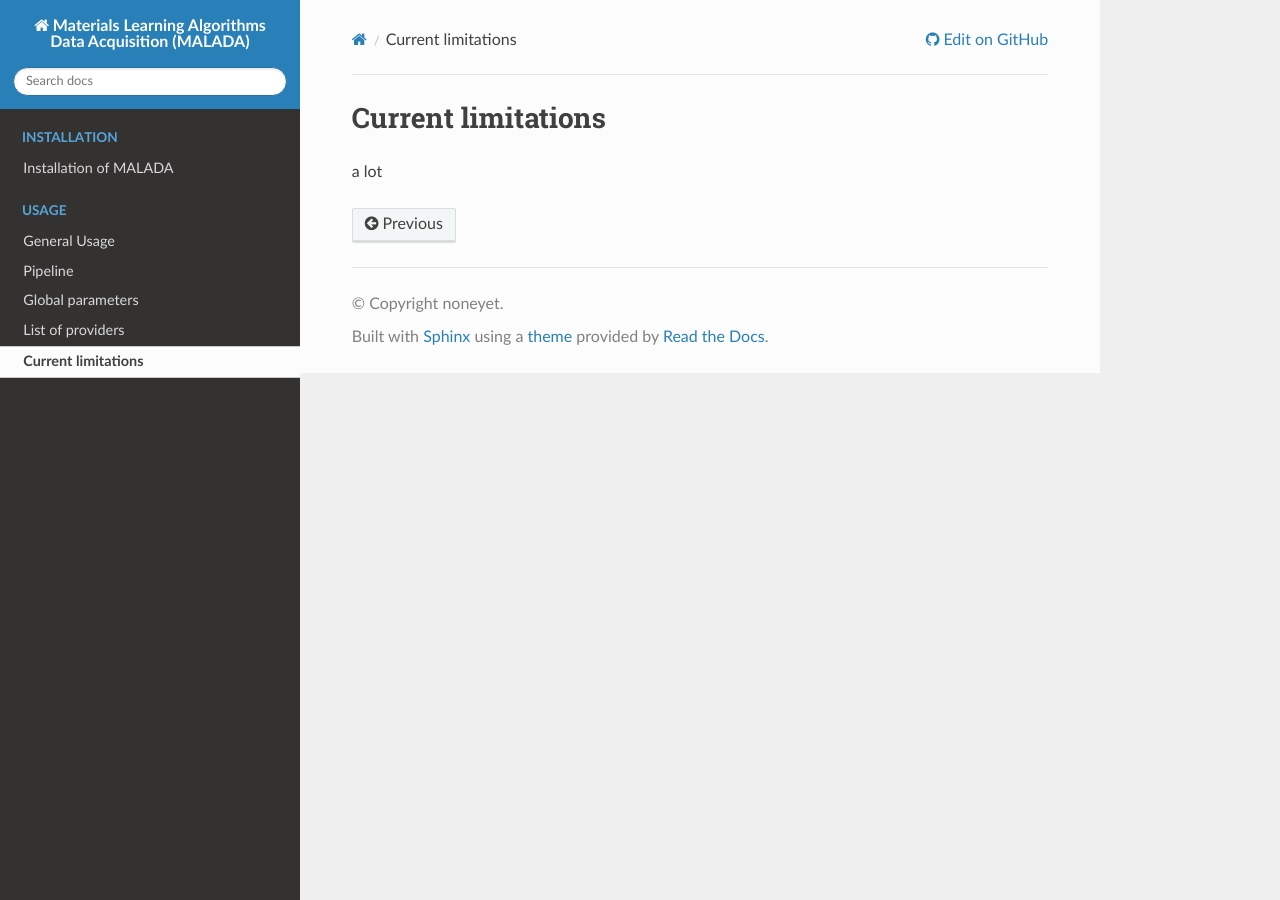
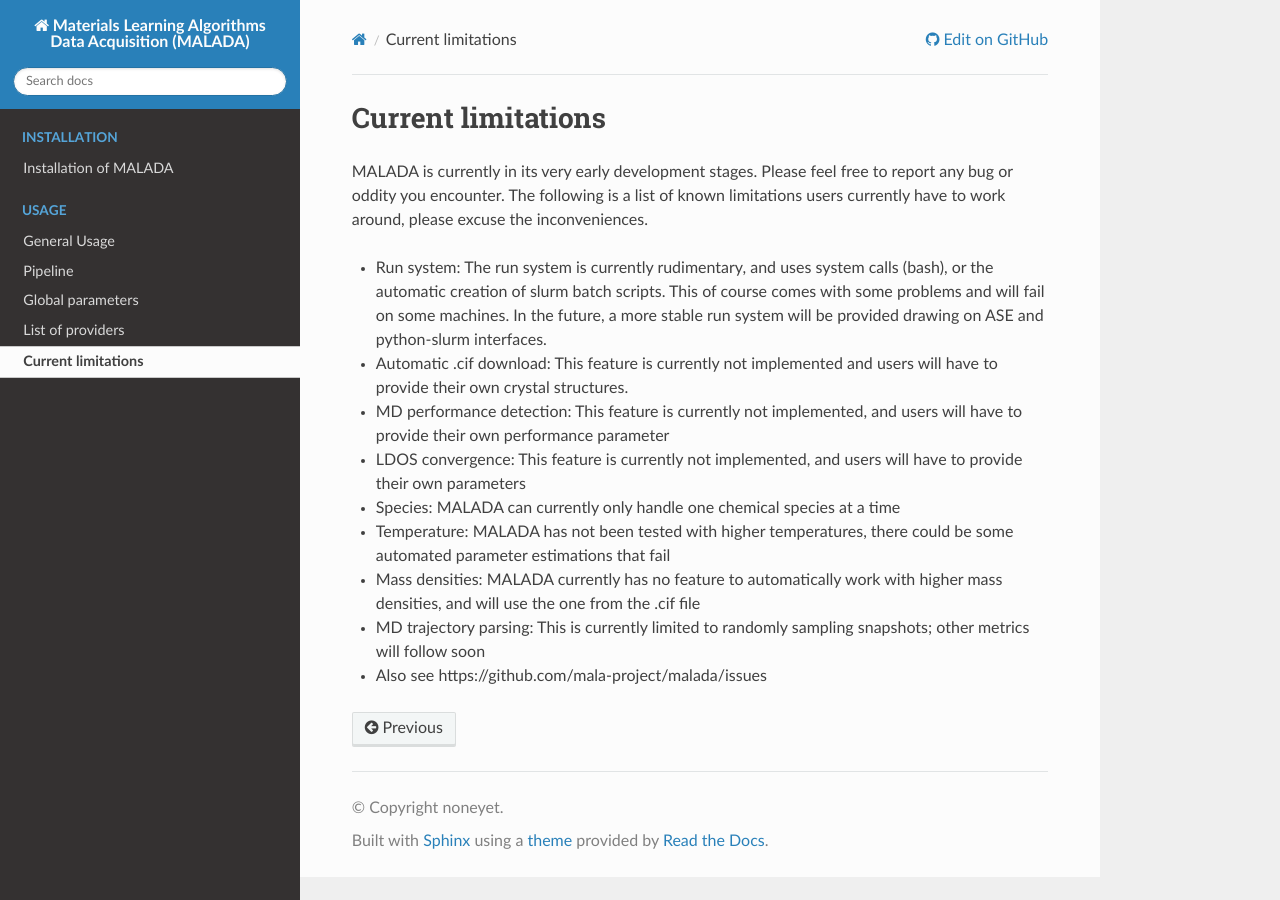
Before and after one commit to mala-project/malada, a Sphinx documentation site: the page built from docs/source/usage/current_limitations.md, in a window 1280 px wide. Built offline with Sphinx 7.4.7 and the Read the Docs theme 2.0.0, drawn with Linux system fonts in a browser that asks for light colours; pages that are not in the unit, such as notebooks, are missing from menus; the version number could not be read and is left out.

Commit message:
Added current limitations

```diff
--- a/docs/source/usage/current_limitations.md
+++ b/docs/source/usage/current_limitations.md
@@ -1,3 +1,13 @@
 # Current limitations
 
-a lot
+MALADA is currently in its very early development stages. Please feel free to report any bug or oddity you encounter. The following is a list of known limitations users currently have to work around, please excuse the inconveniences.
+
+- Run system: The run system is currently rudimentary, and uses system calls (bash), or the automatic creation of slurm batch scripts. This of course comes with some problems and will fail on some machines. In the future, a more stable run system will be provided drawing on ASE and python-slurm interfaces.
+- Automatic .cif download: This feature is currently not implemented and users will have to provide their own crystal structures.
+- MD performance detection: This feature is currently not implemented, and users will have to provide their own performance parameter
+- LDOS convergence: This feature is currently not implemented, and users will have to provide their own parameters
+- Species: MALADA can currently only handle one chemical species at a time
+- Temperature: MALADA has not been tested with higher temperatures, there could be some automated parameter estimations that fail
+- Mass densities: MALADA currently has no feature to automatically work with higher mass densities, and will use the one from the .cif file
+- MD trajectory parsing: This is currently limited to randomly sampling snapshots; other metrics will follow soon
+- Also see https://github.com/mala-project/malada/issues
```
Also changed, not shown: 2 other files.
